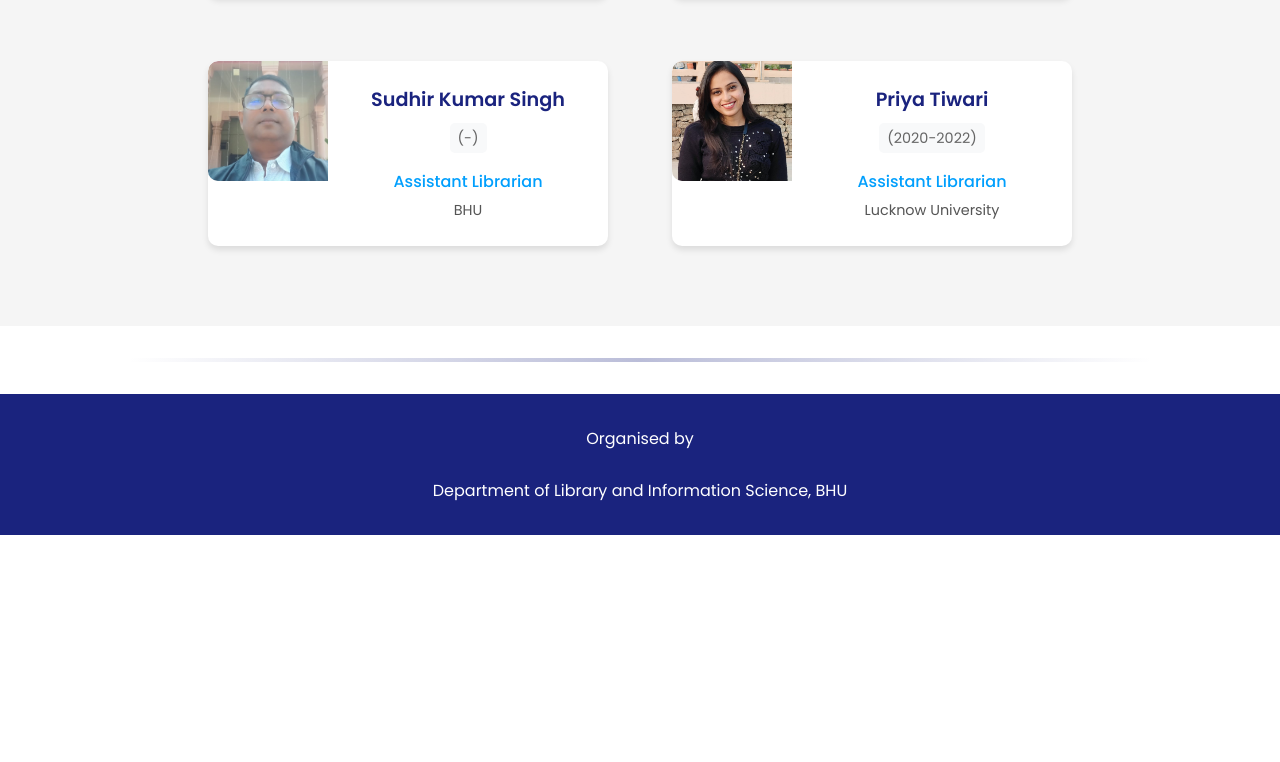
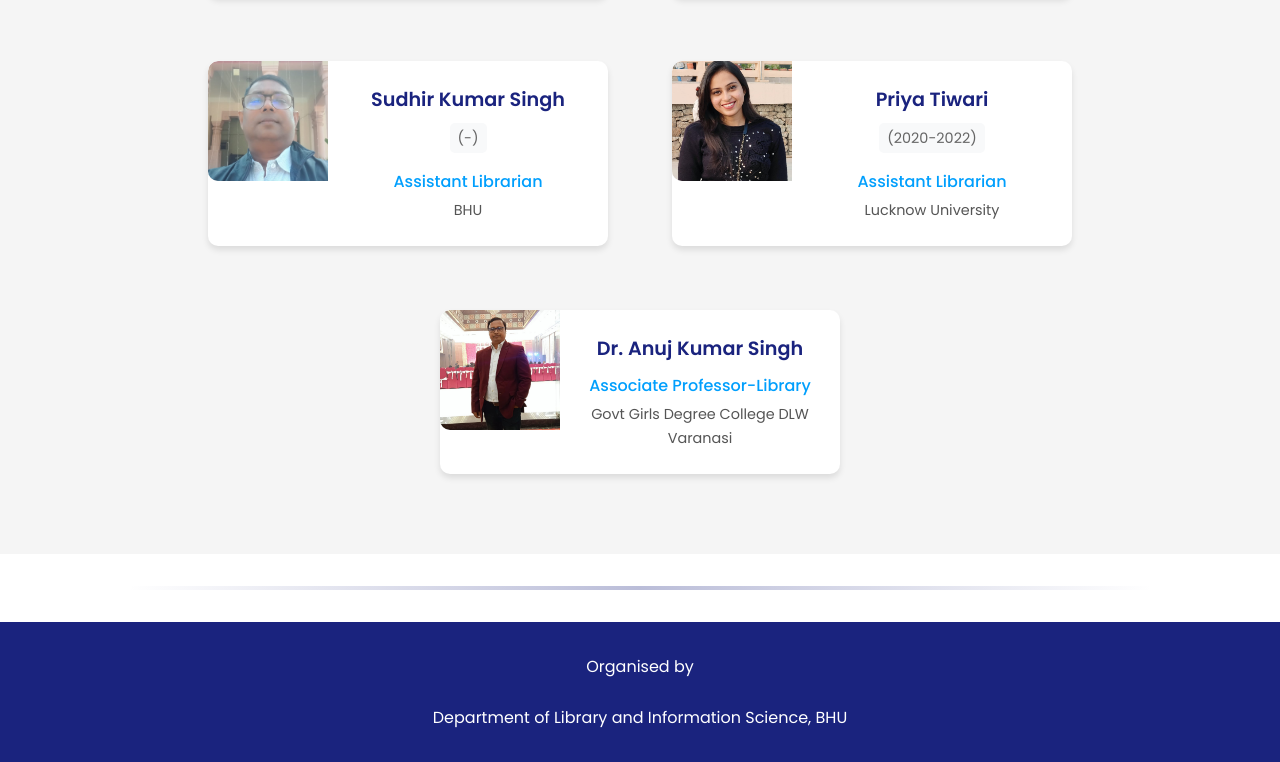
Before and after one commit to ishubham1312/libfest25, a plain HTML site: page alumni.html in a window 1280 px wide. Shown: the part 3436-4198 px from the top of the page. Before the commit the page ends 3971 px from the top, so only its background shows below. Drawn offline with Linux system fonts and the light colour scheme.

Commit message:
Add Dr. Anuj Kumar Singh to alumni page

```diff
--- a/alumni.html
+++ b/alumni.html
@@ -81,7 +81,7 @@
                 </div>
             </div>
             <div class="card">
-                <img src="../images/alumni/somesh.jpg" alt="Somesh Rai">
+                <img src="/images/alumni/somesh.jpg" alt="Somesh Rai">
                 <div class="card-content">
                     <div class="name">Somesh Rai</div>
                     <div class="batch">(2016-2018)</div>
@@ -260,6 +260,14 @@
                     <div class="institution">Lucknow University</div>
                 </div>
             </div>
+            <div class="card">
+                <img src="images/alumni/anuj.jpg" alt="Dr. Anuj Kumar Singh">
+                <div class="card-content">
+                    <div class="name">Dr. Anuj Kumar Singh</div>
+                    <div class="designation">Associate Professor-Library</div>
+                    <div class="institution">Govt Girls Degree College DLW Varanasi</div>
+                </div>
+            </div>
         </div>
     </section>
 
```
Also changed, not shown: images/alumni/anuj.jpg (added).
